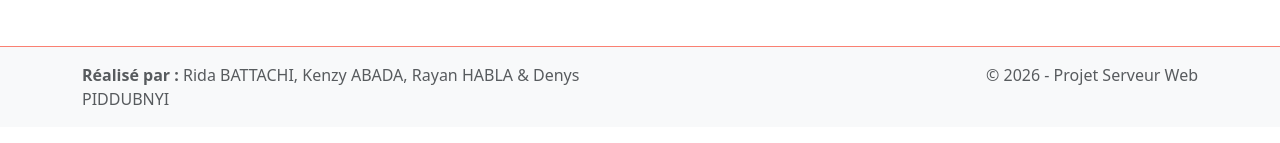
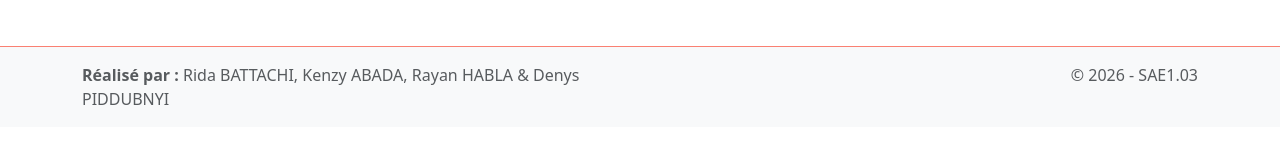
Before and after one commit to ridabattachi/SAE1.03-2026, a website: page conclusion.html in a window 1280 px wide. Shown: the part 1320-1463 px from the top of the page. Drawn offline with nearby package versions, Linux system fonts and the light colour scheme.

Commit message:
fin du projet

```diff
--- a/conclusion.html
+++ b/conclusion.html
@@ -162,7 +162,7 @@
                 </div>
                 <div class="col-md-6 text-md-end">
                     <p class="mb-0 text-muted">
-                        &copy; 2026 - Projet Serveur Web
+                        &copy; 2026 - SAE1.03
                     </p>
                 </div>
             </div>
```
Also changed, not shown: deploiements.html (+1 -1 lines), index.html (+1 -1 lines), machine-virtuelle.html (+1 -1 lines), ports.html (+1 -1 lines), prompt-bash.html (+1 -1 lines), serveur-nginx.html (+1 -1 lines), technologies.html (+1 -1 lines), utilisateurs.html (+1 -1 lines).
